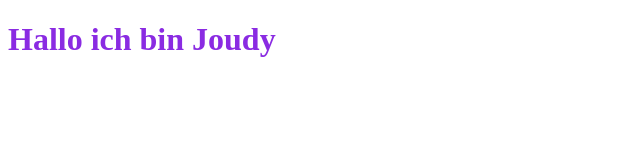
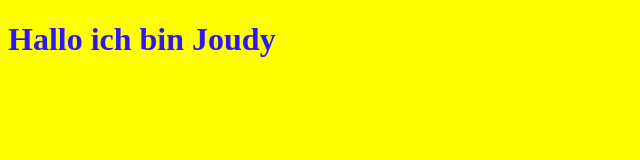
Before and after one commit to JoudyAli/gittest, a plain HTML site: page index.html in a window 1280 px wide. Shown: the whole page, without its empty margins (0-640 px from the left). Drawn offline with Linux system fonts and the light colour scheme.

Commit message:
changing background in CSS file

```diff
--- a/index.css
+++ b/index.css
@@ -1,3 +1,6 @@
 h1{
- color: blueviolet;
+ color: rgb(48, 22, 246);
 }
+body{
+    background-color: yellow;
+}
```
